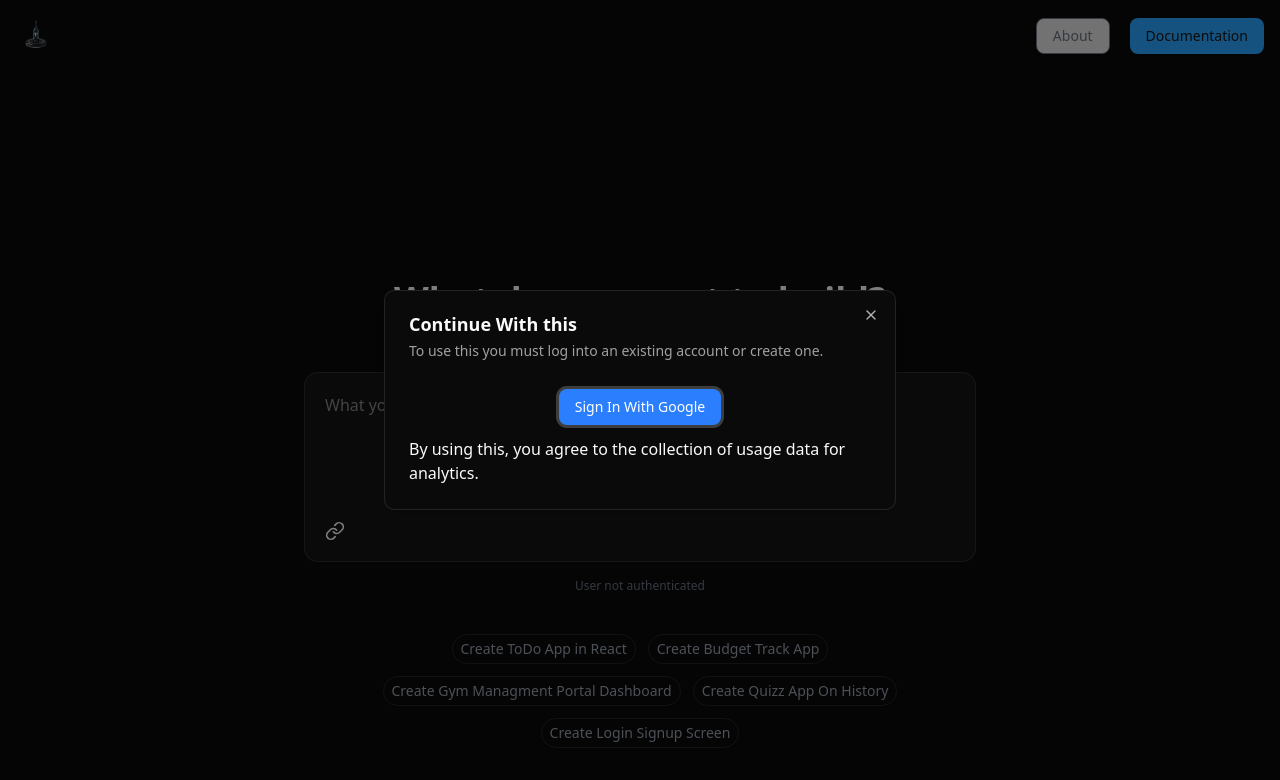
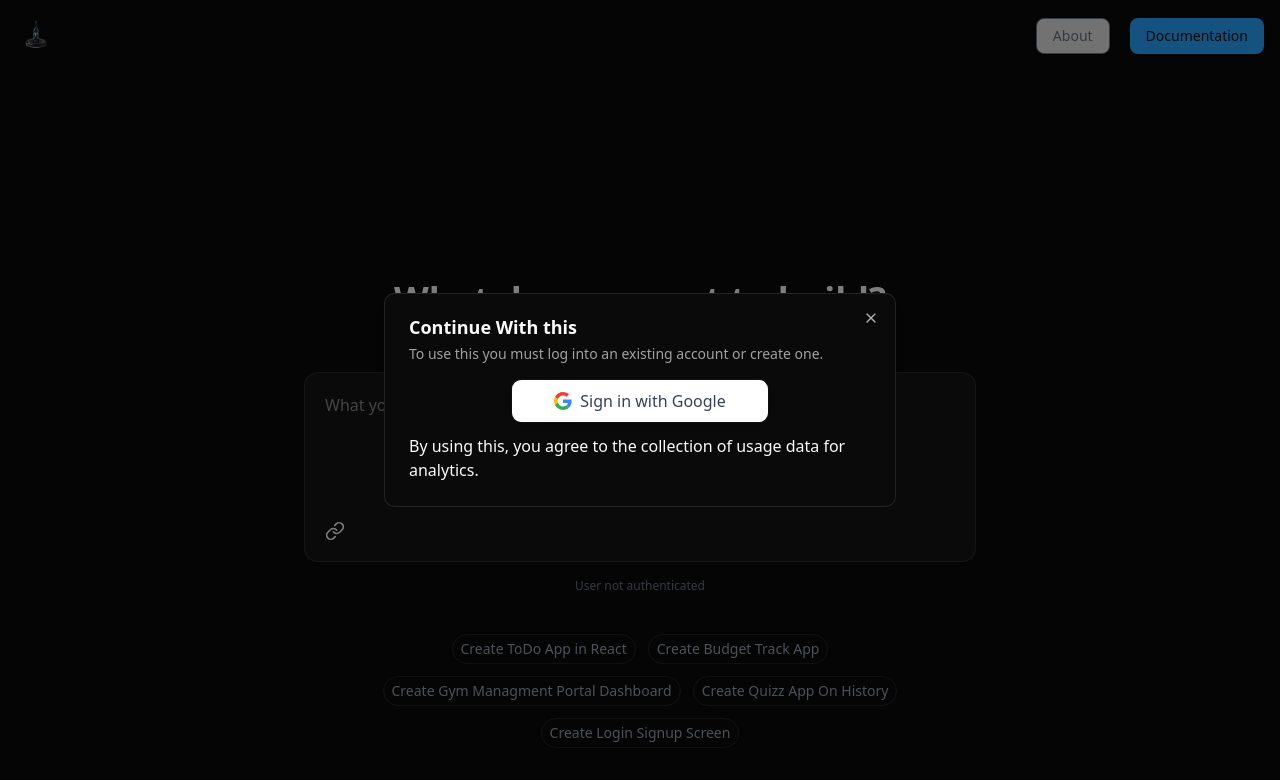
Before and after one commit to NiranjanKumar001/Fabrion, a Next.js app in the folder frontend/: page / in a window 1280 px wide. Both pictures are taken after a click on the element "Create ToDo App in React". Shown: the top 780 px of the page. Built offline with nearby package versions, Linux system fonts and the light colour scheme; no server answers.

Commit message:
added google official sign in with google branding in proper way

```diff
--- a/frontend/app/(main)/workspace/[id]/page.jsx
+++ b/frontend/app/(main)/workspace/[id]/page.jsx
@@ -22,7 +22,6 @@ function Workspace() {
 
     return (
         <div className='p-3 pr-5 mt-3 flex'>
-            {/* Import the Sidebar component */}
             <Sidebar
                 isOpen={sidebarOpen}
                 onClose={() => setSidebarOpen(false)}
--- a/frontend/components/custom/SignInDialog.jsx
+++ b/frontend/components/custom/SignInDialog.jsx
@@ -7,7 +7,7 @@ import {
     DialogTitle,
 } from "@/components/ui/dialog"
 import Lookup from '@/data/Lookup'
-import { Button } from '../ui/button'
+// import { Button } from '../ui/button'
 import { useGoogleLogin } from '@react-oauth/google';
 import { UserDetailContext } from '@/context/UserDetailContext';
 import axios from 'axios';
@@ -22,7 +22,6 @@ function SignInDialog({ openDialog, closeDialog, onSignInSuccess }) {
     const googleLogin = useGoogleLogin({
         onSuccess: async (tokenResponse) => {
             try {
-                // Get user info from Google
                 const userInfo = await axios.get(
                     'https://www.googleapis.com/oauth2/v3/userinfo',
                     { headers: { Authorization: 'Bearer ' + tokenResponse?.access_token } },
@@ -30,7 +29,6 @@ function SignInDialog({ openDialog, closeDialog, onSignInSuccess }) {
 
                 const user = userInfo.data;
 
-                // Create user in database
                 const createdUser = await CreateUser({
                     name: user?.name,
                     email: user?.email,
@@ -38,36 +36,29 @@ function SignInDialog({ openDialog, closeDialog, onSignInSuccess }) {
                     uid: uuid4(),
                 });
 
-                // Store user data in localStorage
                 if (typeof window !== 'undefined') {
                     localStorage.setItem('user', JSON.stringify(user));
                 }
 
-                // Update user detail in context
                 setUserDetail(createdUser || user);
 
-                // Call refresh auth function to update auth state
                 if (refreshAuth) {
                     refreshAuth();
                 }
 
-                // Call onSignInSuccess if provided
                 if (onSignInSuccess) {
                     onSignInSuccess();
                 }
             } catch (error) {
                 console.error("Error during Google sign-in:", error);
-                // You could add an error message to the user here
             }
         },
         onError: errorResponse => console.log(errorResponse),
     });
 
     const handleSignInClick = () => {
-        // Close the dialog immediately
         closeDialog(false);
 
-        // Then trigger the Google login process
         googleLogin();
     };
 
@@ -80,12 +71,20 @@ function SignInDialog({ openDialog, closeDialog, onSignInSuccess }) {
                 </DialogHeader>
 
                 <div className="flex flex-col items-center justify-center gap-3">
-                    <Button
-                        className='bg-blue-500 text-white hover:bg-blue-400 mt-3'
+                    <button
+                        type="button"
                         onClick={handleSignInClick}
+                        className="flex items-center justify-center gap-2 bg-white text-gray-700 border border-gray-300 rounded-md px-4 py-2 hover:bg-gray-50 shadow-sm w-64 transition-colors"
                     >
-                        Sign In With Google
-                    </Button>
+                        <svg width="18" height="18" xmlns="http://www.w3.org/2000/svg" viewBox="0 0 48 48">
+                            <path fill="#EA4335" d="M24 9.5c3.54 0 6.71 1.22 9.21 3.6l6.85-6.85C35.9 2.38 30.47 0 24 0 14.62 0 6.51 5.38 2.56 13.22l7.98 6.19C12.43 13.72 17.74 9.5 24 9.5z"/>
+                            <path fill="#4285F4" d="M46.98 24.55c0-1.57-.15-3.09-.38-4.55H24v9.02h12.94c-.58 2.96-2.26 5.48-4.78 7.18l7.73 6c4.51-4.18 7.09-10.36 7.09-17.65z"/>
+                            <path fill="#FBBC05" d="M10.53 28.59c-.48-1.45-.76-2.99-.76-4.59s.27-3.14.76-4.59l-7.98-6.19C.92 16.46 0 20.12 0 24c0 3.88.92 7.54 2.56 10.78l7.97-6.19z"/>
+                            <path fill="#34A853" d="M24 48c6.48 0 11.93-2.13 15.89-5.81l-7.73-6c-2.15 1.45-4.92 2.3-8.16 2.3-6.26 0-11.57-4.22-13.47-9.91l-7.98 6.19C6.51 42.62 14.62 48 24 48z"/>
+                            <path fill="none" d="M0 0h48v48H0z"/>
+                        </svg>
+                        <span className="font-medium">Sign in with Google</span>
+                    </button>
 
                     <p>{Lookup.SIGNIn_AGREEMENT_TEXT}</p>
                 </div>
```
